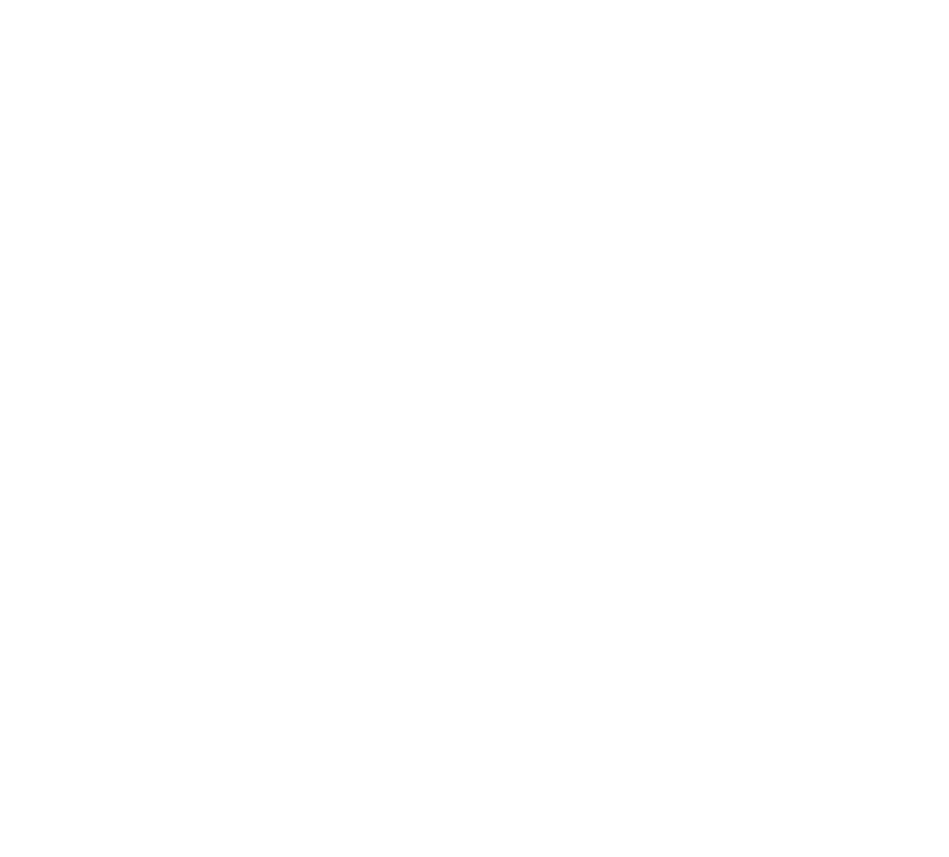
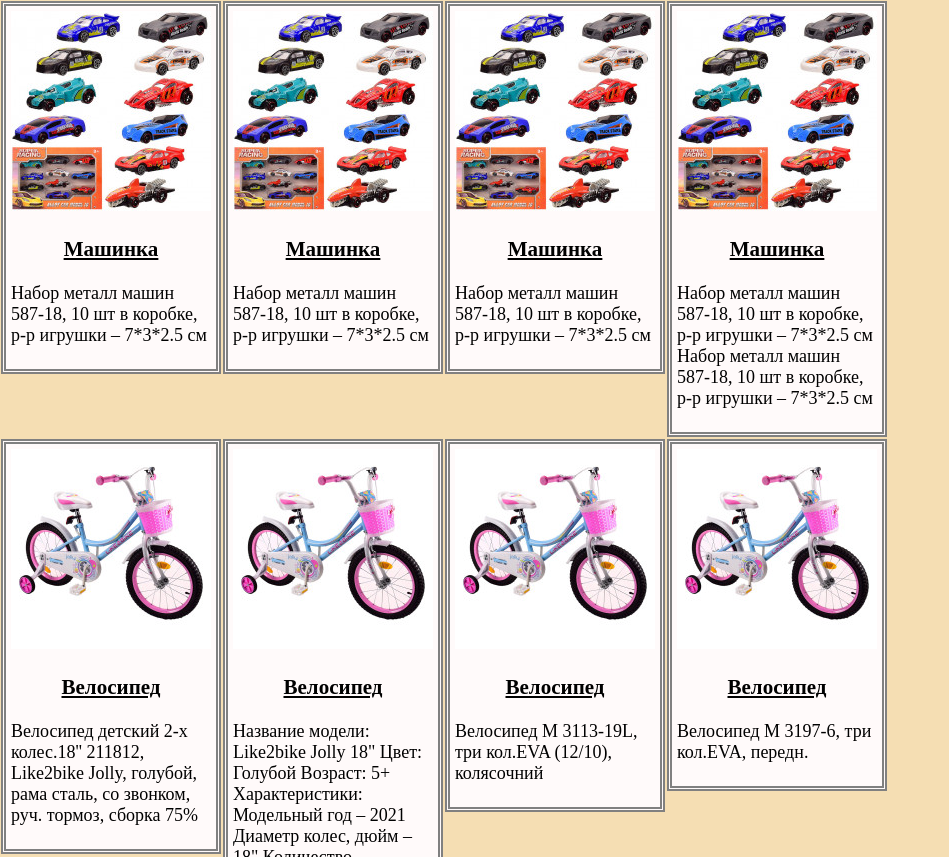
Before and after one commit to anastasiiashapovalova/hw-06, a plain HTML site: page index.html in a window 1280 px wide. Shown: the top 857 px of the page, without its empty margins (0-949 px from the left). Before the commit the page ends 800 px from the top, so only its background shows below. Drawn offline with Linux system fonts and the light colour scheme.

Commit message:
changed index.html

```diff
--- a/index.html
+++ b/index.html
@@ -1,12 +1,89 @@
 <!DOCTYPE html>
-<html lang="en">
+<html lang="ru">
 <head>
     <meta charset="UTF-8">
     <meta http-equiv="X-UA-Compatible" content="IE=edge">
     <meta name="viewport" content="width=device-width, initial-scale=1.0">
     <title>Document</title>
+    <style>
+        body {
+            margin: 0;
+        }
+        .rect {
+            width: 200px;
+            background-color:snow;
+            border: 5px double grey;
+            display: inline-block;
+            font-size: large;
+            vertical-align: top;
+            padding: 5px;
+            margin: 1px;
+        }
+        .wrap {
+            background-color: wheat;
+        }
+        h3 {
+            text-align: center;
+        }
+        a {
+            color: black;
+        }
+    </style>
 </head>
 <body>
-
+    <div class="wrap">
+        <div class="rect"><img src="images/cars.jpeg" alt="Авто">
+            <H3><a href="#">Машинка </a></H3>
+            <p>Набор металл машин 587-18, 10 шт в коробке, р-р игрушки – 7*3*2.5 см</p>
+        </div><!--
+        --><div class="rect"><img src="images/cars.jpeg" alt="Авто">
+            <H3><a href="#">Машинка </a></H3>
+            <p>Набор металл машин 587-18, 10 шт в коробке, р-р игрушки – 7*3*2.5 см</p>
+        </div><!--
+        --><div class="rect"><img src="images/cars.jpeg" alt="Авто">
+            <H3><a href="#">Машинка </a></H3>
+            <p>Набор металл машин 587-18, 10 шт в коробке, р-р игрушки – 7*3*2.5 см</p>
+        </div><!--
+        --><div class="rect"><img src="images/cars.jpeg" alt="Авто">
+            <H3><a href="#">Машинка </a></H3>
+            <p>Набор металл машин 587-18, 10 шт в коробке, р-р игрушки – 7*3*2.5 см Набор металл машин 587-18, 10 шт в коробке, р-р игрушки – 7*3*2.5 см</p>
+        </div>
+    </div>
+    <div class="wrap">
+        <div class="rect"><img src="images/bike.jpeg" alt="Велосипед">
+            <H3><a href="#">Велосипед </a></H3>
+            <p>Велосипед детский 2-х колес.18'' 211812, Like2bike Jolly, голубой, рама сталь, со звонком, руч. тормоз, сборка 75%</p>
+        </div><!--
+        --><div class="rect"><img src="images/bike.jpeg" alt="Велосипед">
+            <H3><a href="#">Велосипед </a></H3>
+            <p>Название модели: Like2bike Jolly 18" Цвет: Голубой Возраст: 5+ Характеристики: Модельный год – 2021 Диаметр колес, дюйм – 18" Количество скоростей – 1-ск. Рама (материал) – Сталь Тип тормозов – Передний: клещевой; Задний: ножной Вилка (материал) – Сталь Обод – Стальной, крашеный Втулка – Стальная Каретка – Насыпного типа (американка) Система / Шатуны – Стальной, белый односоставной Руль – Стальной, белый Вынос руля – Стальной, белый Седло – Комфорт</p>
+        </div><!--
+        --><div class="rect"><img src="images/bike.jpeg" alt="Велосипед">
+            <H3><a href="#">Велосипед </a></H3>
+            <p>Велосипед M 3113-19L, три кол.EVA (12/10), колясочний</p>
+        </div><!--
+        --><div class="rect"><img src="images/bike.jpeg" alt="Велосипед">
+            <H3><a href="#">Велосипед </a></H3>
+            <p>Велосипед М 3197-6, три кол.EVA, передн.</p>
+        </div>
+    </div>
+    <div class="wrap">
+        <div class="rect"><img src="images/garland.jpg" alt="Гирлянда">
+            <H3><a href="#">Гирлянда </a></H3>
+            <p>Гирлянда "Капли Росы", 50 м, от сети (холодный, теплый, мульти)</p>
+        </div><!--
+        --><div class="rect"><img src="images/garland.jpg" alt="Гирлянда">
+            <H3><a href="#">Гирлянда</a></H3>
+            <p>Гирлянда "Капли Росы", 50 м, от сети (холодный, теплый, мульти)</p>
+        </div><!--
+        --><div class="rect"><img src="images/garland.jpg" alt="Гирлянда">
+            <H3><a href="#">Гирлянда </a></H3>
+            <p>Гирлянда "Капли Росы", 50 м, от сети (холодный, теплый, мульти)</p>
+        </div><!--
+        --><div class="rect"><img src="images/garland.jpg" alt="Гирлянда">
+            <H3><a href="#">Гирлянда </a></H3>
+            <p>Гирлянда "Капли Росы", 50 м, от сети (холодный, теплый, мульти)</p>
+        </div>
+    </div>
 </body>
 </html>
```
